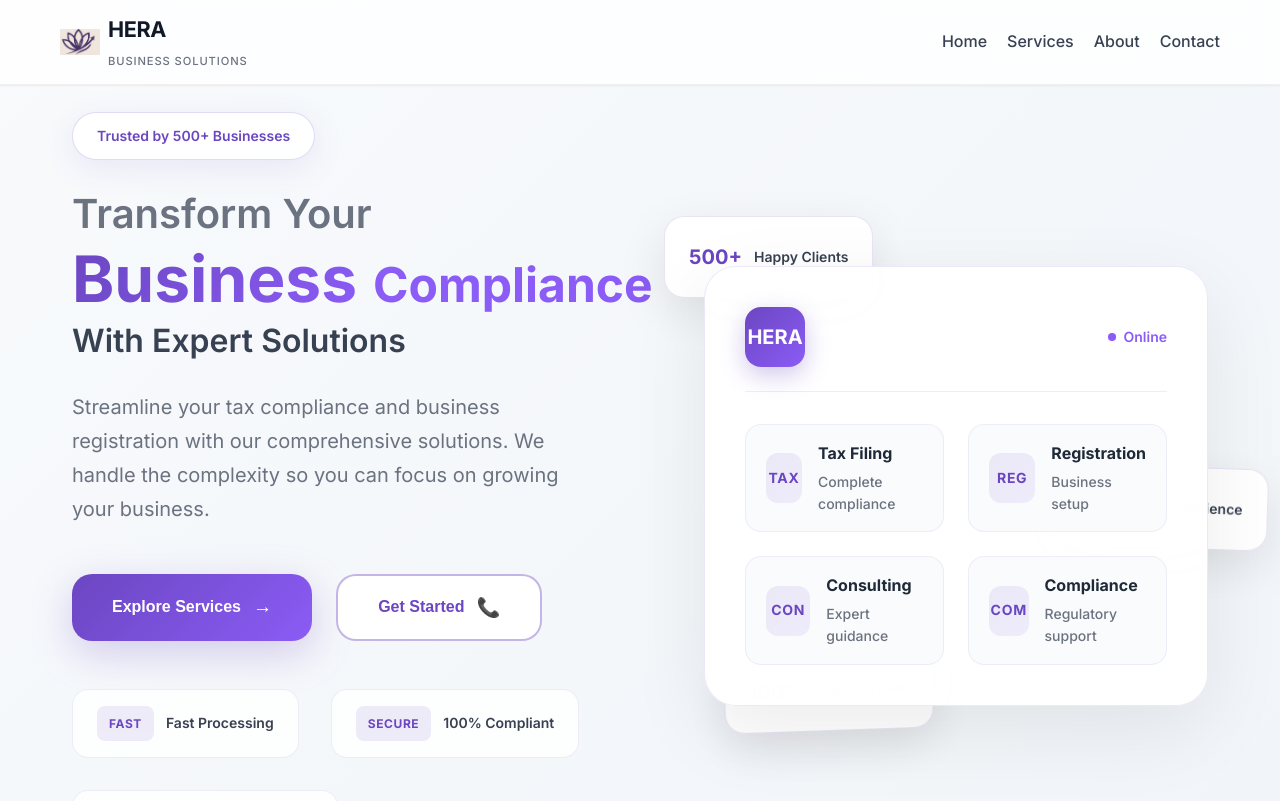
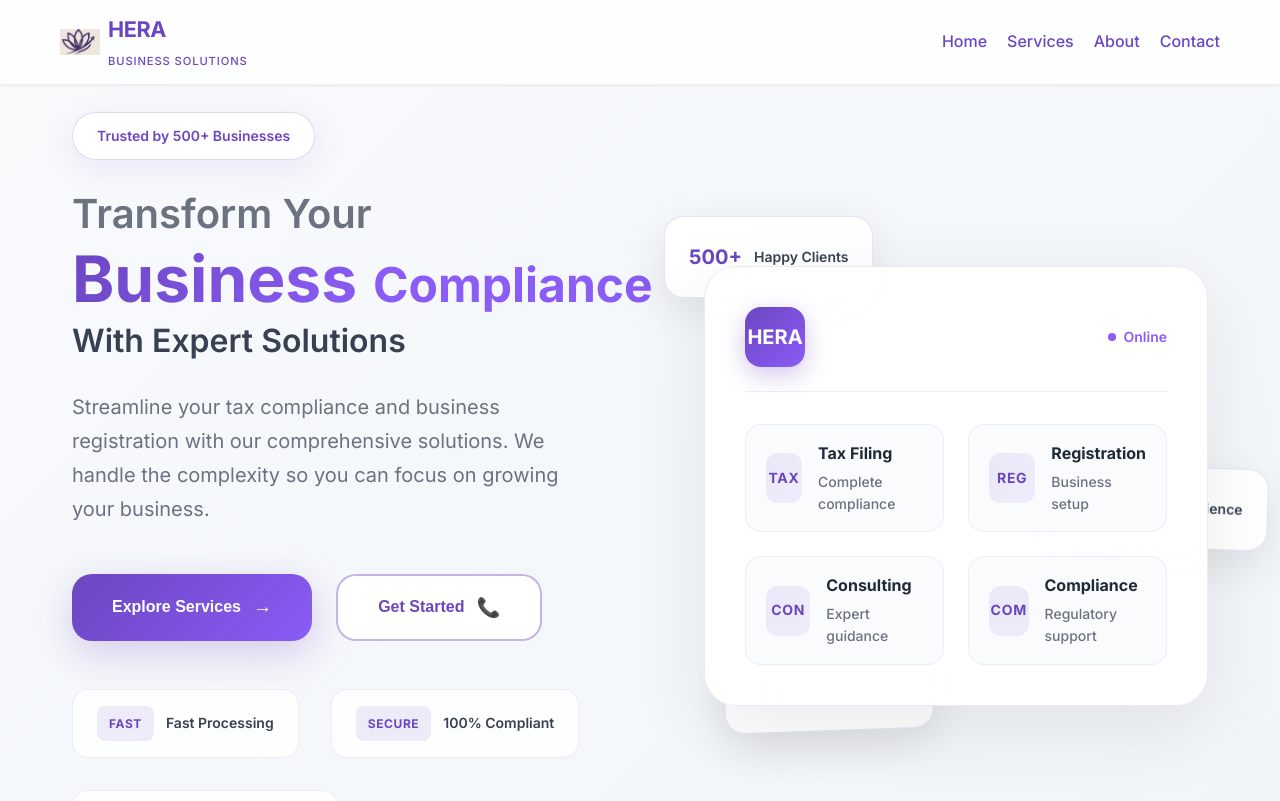
Before and after one commit to HerixH/HeraBusnesssolutions, a React (Create React App) app: page / in a window 1280 px wide. Shown: the top 801 px of the page. Built offline with nearby package versions, Linux system fonts and the light colour scheme.

Commit message:
Brand color pass: set logo and nav link colors to HERA purple, lighter hover

```diff
--- a/src/components/Header.css
+++ b/src/components/Header.css
@@ -43,14 +43,14 @@
 .logo-text h1 {
   font-size: 1.35rem;
   font-weight: 700;
-  color: #111827;
+  color: #6B46C1;
   letter-spacing: -0.02em;
   margin: 0;
 }
 
 .logo-text span {
   font-size: 0.7rem;
-  color: #6B7280;
+  color: #6B46C1;
   font-weight: 500;
   letter-spacing: 0.08em;
   text-transform: uppercase;
@@ -68,14 +68,14 @@
   position: relative;
   display: inline-block;
   text-decoration: none;
-  color: #374151;
+  color: #6B46C1;
   font-weight: 500;
   padding: 0.5rem 0;
   transition: color 0.2s ease;
 }
 
 .nav-list a:hover {
-  color: #6B46C1;
+  color: #8B5CF6;
 }
 
 .nav-list a::after {
```
